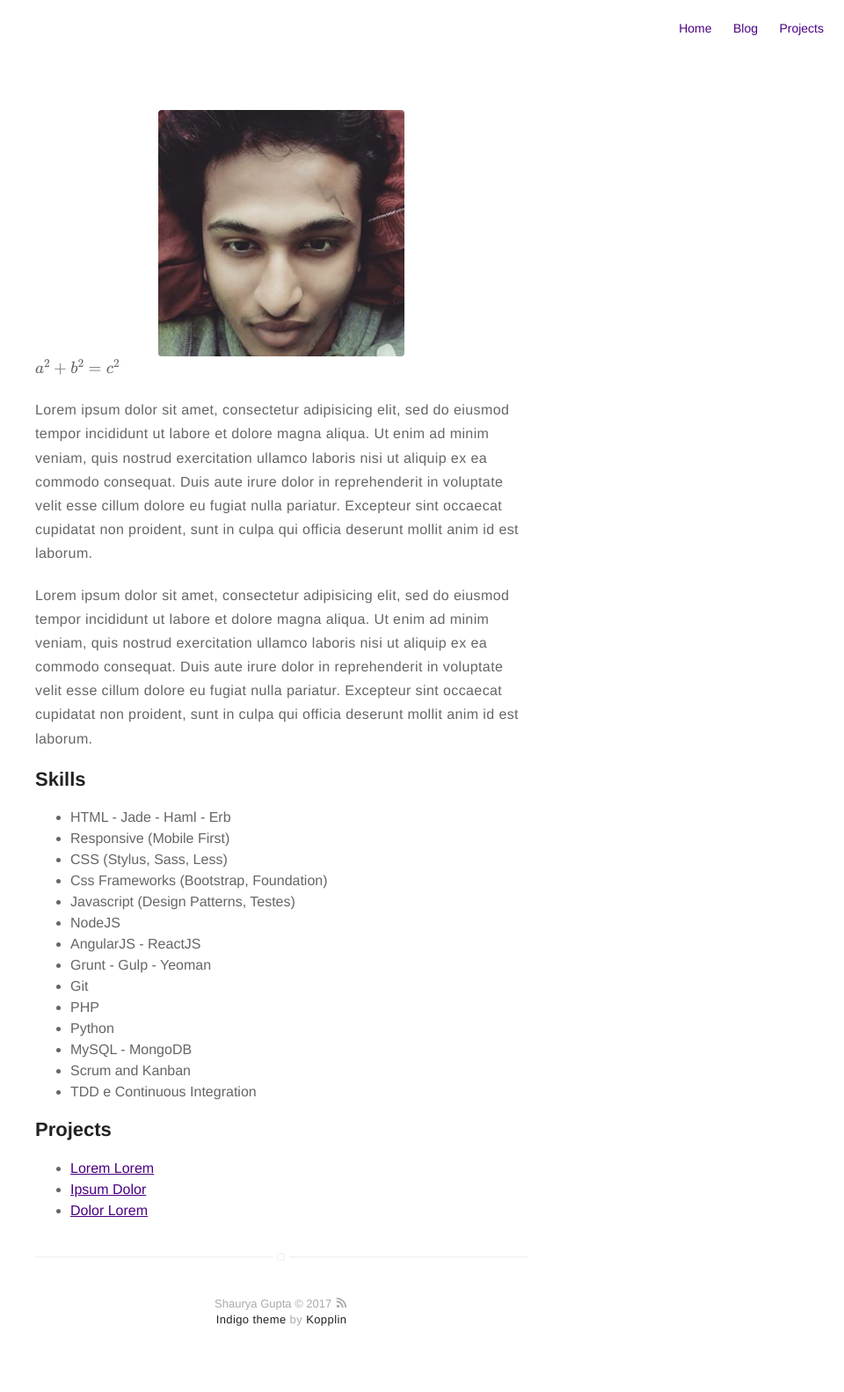
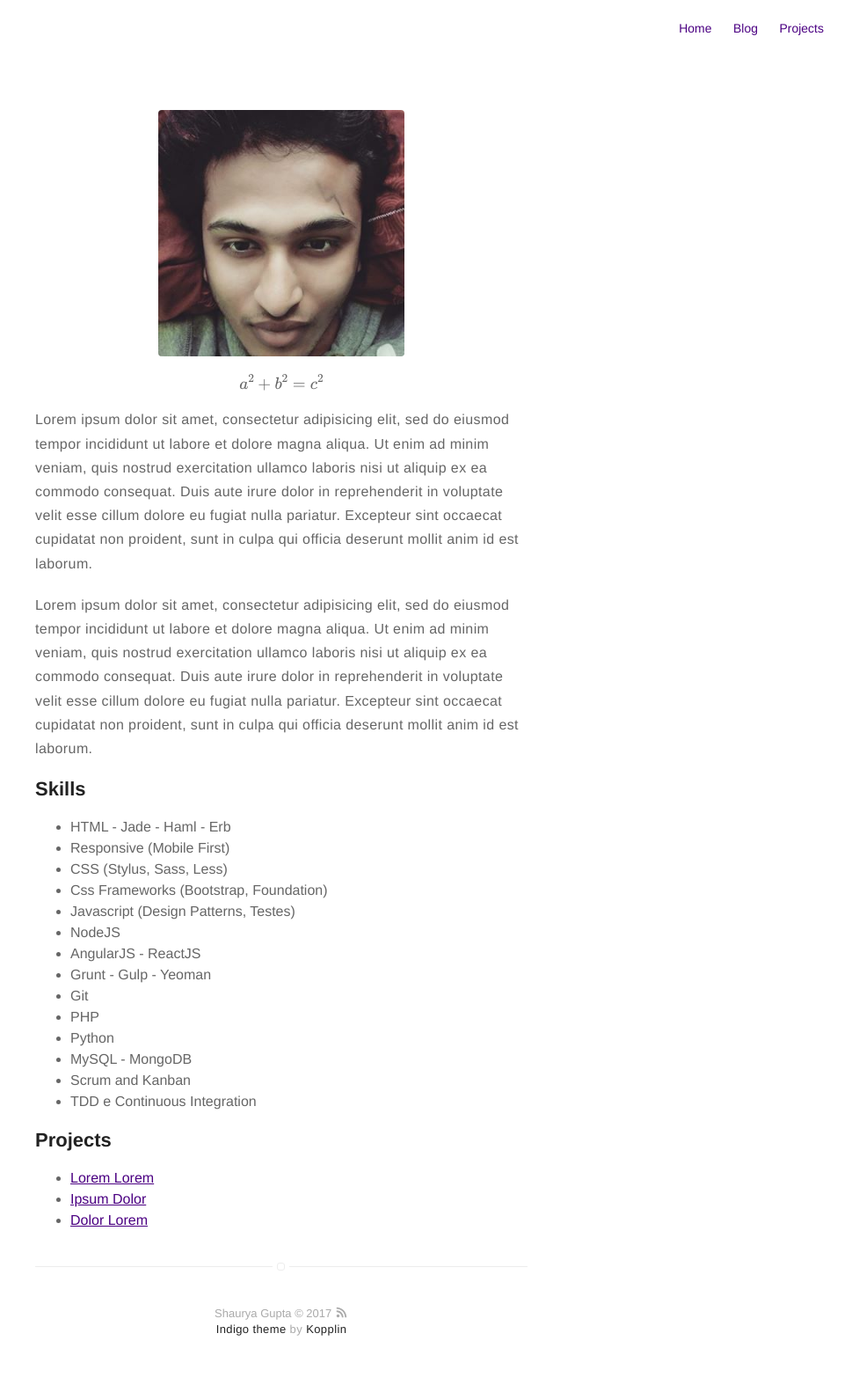
Before and after one commit to vishwesh5/shauryab98.github.io, a Jekyll site: the page built from about.md, in a window 1280 px wide. Shown: the whole page at 88% size, without its empty margins (320-1280 px from the left). Built offline with Jekyll 4.4.1, drawn with Linux system fonts in a browser that asks for light colours; formulas are drawn with MathJax 3.

```diff
--- a/about.md
+++ b/about.md
@@ -3,7 +3,7 @@ title: About
 layout: page
 ---
 ![Profile Image]({{ site.url }}/{{ site.picture }})
-$$a^2 + b^2 = c^2$$
+<p> $$a^2 + b^2 = c^2$$ </p>
 <p>Lorem ipsum dolor sit amet, consectetur adipisicing elit, sed do eiusmod
 tempor incididunt ut labore et dolore magna aliqua. Ut enim ad minim veniam,
 quis nostrud exercitation ullamco laboris nisi ut aliquip ex ea commodo
```
